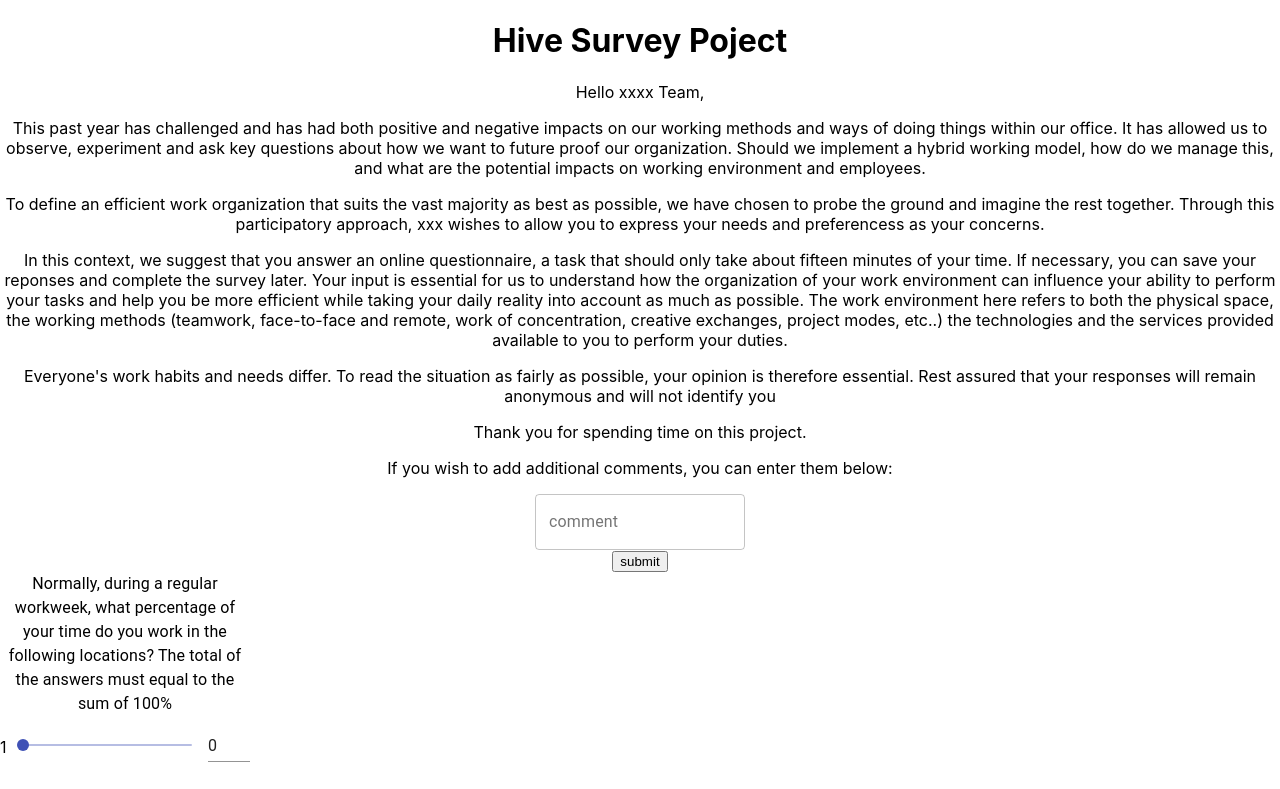
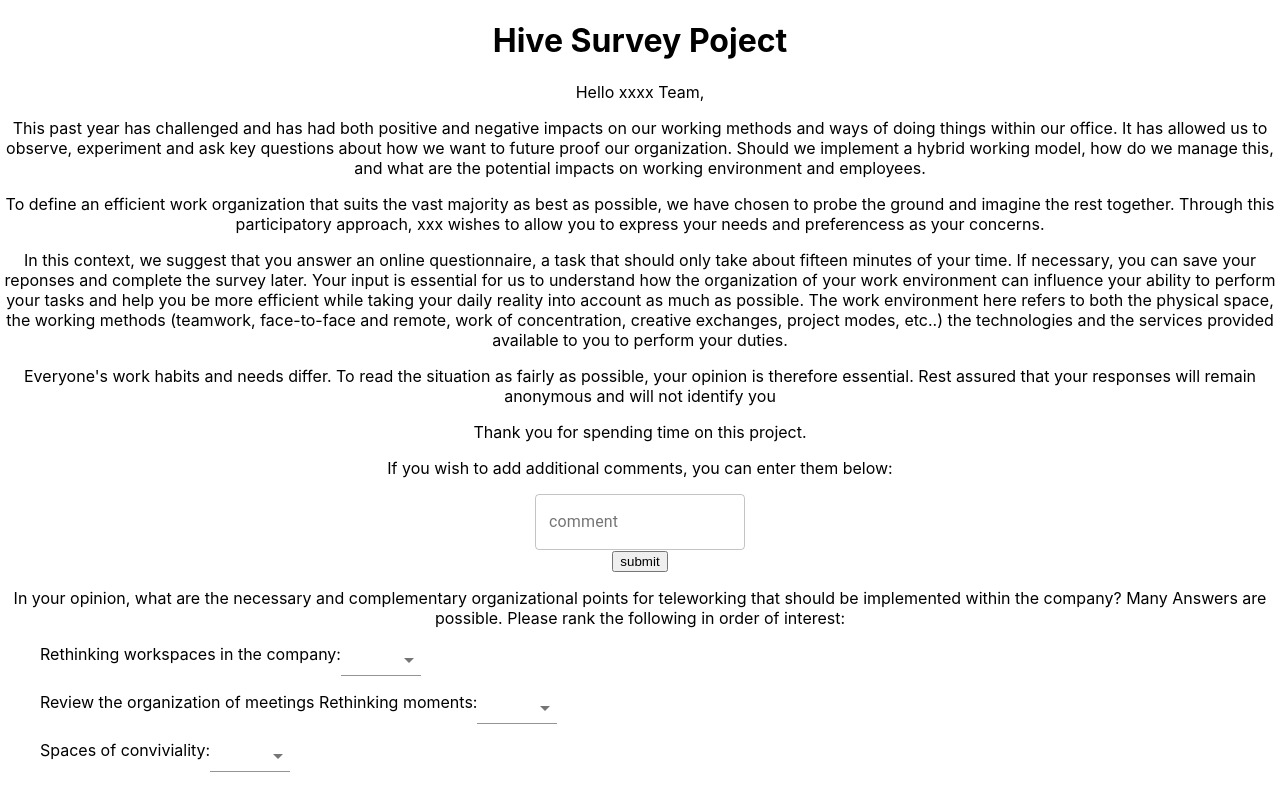
Before and after one commit to fjjes/project3-Hive, a React (Create React App) app in the folder client/: page / in a window 1280 px wide. Shown: the top 789 px of the page. Built offline with nearby package versions, Linux system fonts and the light colour scheme.

Commit message:
SelectInput component fixed

```diff
--- a/client/src/components/Form.js
+++ b/client/src/components/Form.js
@@ -1,7 +1,7 @@
 import React from "react";
 import Narrative from "./questiontypes/Narrative";
 import Comment from "./questiontypes/Comment";
-//import SelectInput from "./questiontypes/SelectInput";
+import SelectInput from "./questiontypes/SelectInput";
 import Slider from "./questiontypes/Slider";
 import RadioButtons from "./questiontypes/RadioButtons";
 import Checkboxes from "./questiontypes/Checkboxes";
@@ -12,7 +12,7 @@ const Form = () => {
     <div>
       <Narrative />
       <Comment />
-     {/* //<SelectInput /> */}
+      <SelectInput />
       <Slider />
       <RadioButtons/>
       <Checkboxes />
--- a/client/src/components/questiontypes/SelectInput.js
+++ b/client/src/components/questiontypes/SelectInput.js
@@ -13,7 +13,6 @@ const useStyles = makeStyles((theme) => ({
 
 const SelectInput = () => {
     const classes = useStyles();
-    // const [value, setValue]=useState()
     const [values, setValues]= useState([
         {text:'Rethinking workspaces in the company', value:null},
         {text:'Review the organization of meetings Rethinking moments', value:null},
@@ -21,8 +20,6 @@ const SelectInput = () => {
         {text:'Do not change anything', value:null},
         {text:'Other', value:null}
     ])
-
-    // let text='Rethinking workspaces in the company'
 
     let selectArray = [];
     let num= 1
@@ -33,7 +30,7 @@ const SelectInput = () => {
 
 const handleChange = (e,i)=>{
     let newValues = [...values]
-    newValues[i][e.target.value]=[e.target.value]
+    newValues[i].value= e.target.value
     setValues(newValues)
 }
 
@@ -48,10 +45,8 @@ const handleChange = (e,i)=>{
                     return(<ul key={i}>
                             <li style={{listStyleType:"none", textAlign:"left"}} >
                                 {row.text}:
-                                {/* {text}: */}
                                     <FormControl className={classes.formControl}>
                                         <Select  value={row.value} onChange={(e)=>handleChange(e,i)}>
-                                        {/* <Select value={value} onChange={(e)=>setValue(e.target.value)}> */}
                                             {selectArray.map((selection, index)=>{
                                                 return <MenuItem key={index} value={selection}>{selection}</MenuItem>
                                             })}
```
